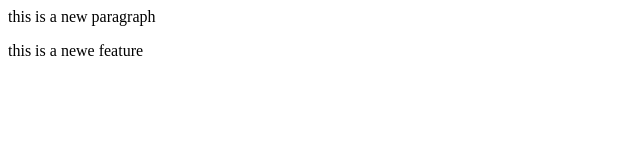
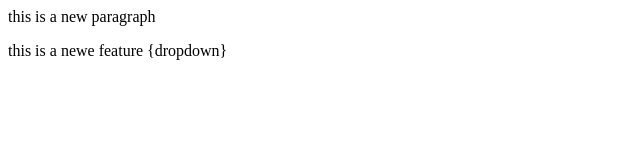
Before and after one commit to Veeresh5844/LocalRepo, a plain HTML site: page index.html in a window 1280 px wide. Shown: the full height of the page, 0-640 px from the left. Drawn offline with Linux system fonts and the light colour scheme.

Commit message:
dropdown added

```diff
--- a/index.html
+++ b/index.html
@@ -1,2 +1,2 @@
 <p>this is a new paragraph</p>
-<p>this is a newe feature </p>
+<p>this is a newe feature {dropdown} </p>
```
